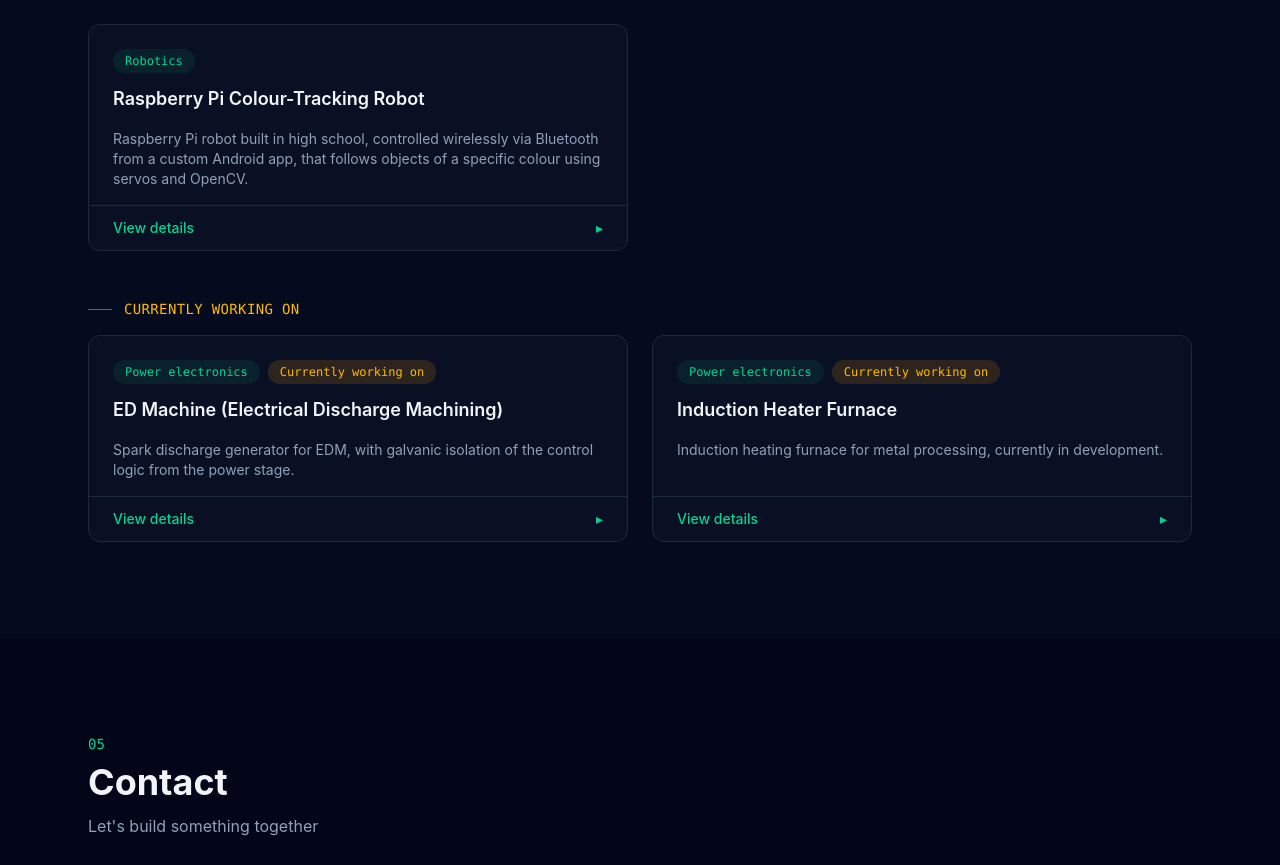
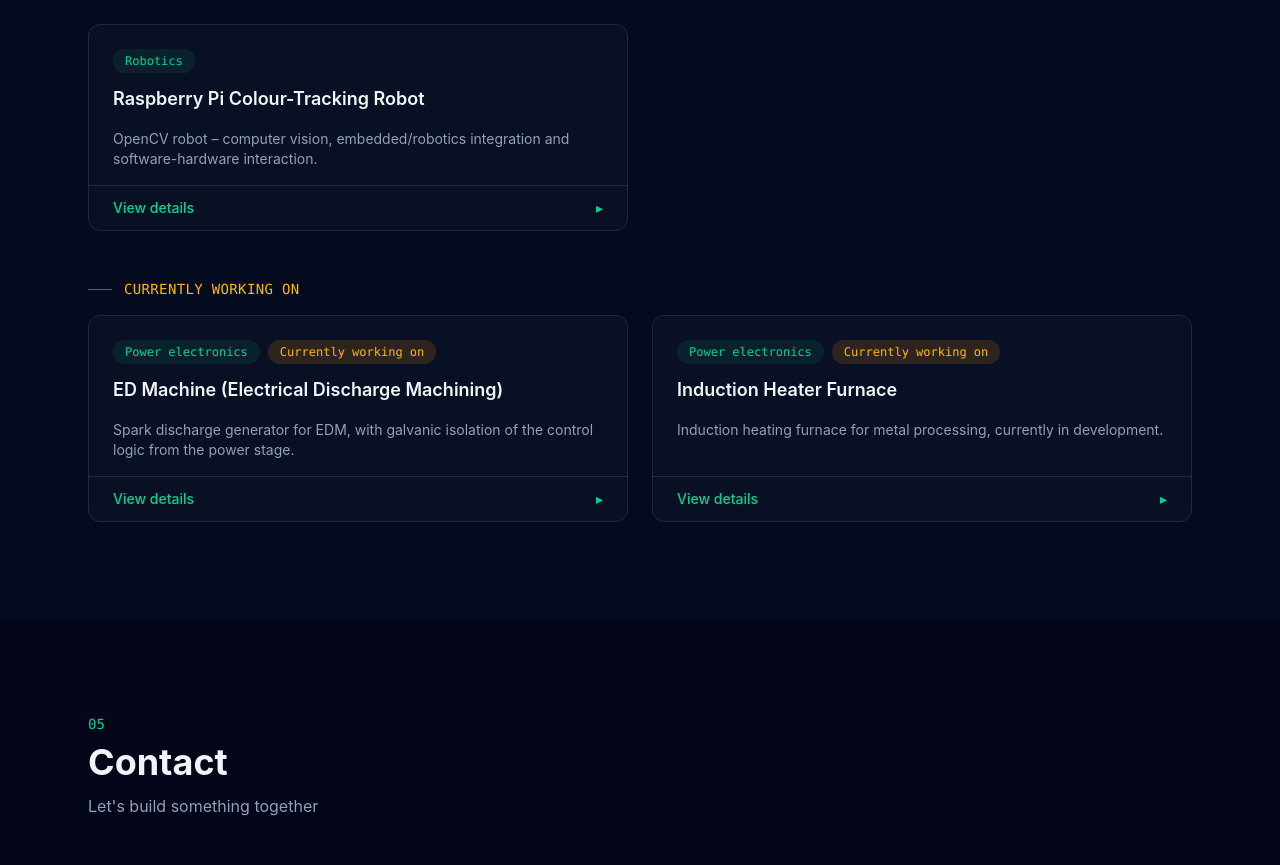
Before and after one commit to 6Theodor6/portfolio, a React (Vite) app: page / in a window 1280 px wide. Shown: the part 4229-5094 px from the top of the page. Built offline with nearby package versions, Linux system fonts and the light colour scheme.

Commit message:
feat: update RPi robot description

```diff
--- a/src/data.js
+++ b/src/data.js
@@ -237,7 +237,7 @@ export const data = {
         tag: 'Robotics',
         period: '2019 – 2020',
         summary:
-          'Raspberry Pi robot built in high school, controlled wirelessly via Bluetooth from a custom Android app, that follows objects of a specific colour using servos and OpenCV.',
+          'OpenCV robot – computer vision, embedded/robotics integration and software-hardware interaction.',
         details: [
           'Designed and built a 4-wheel chassis',
           'Object tracking with camera via OpenCV (C++/Python)',
```
